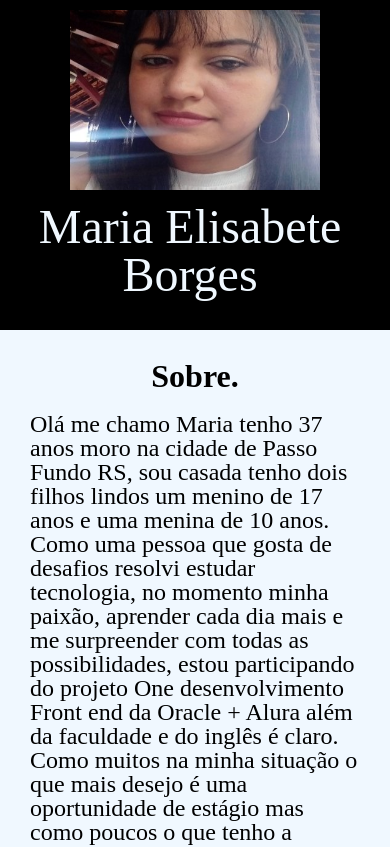
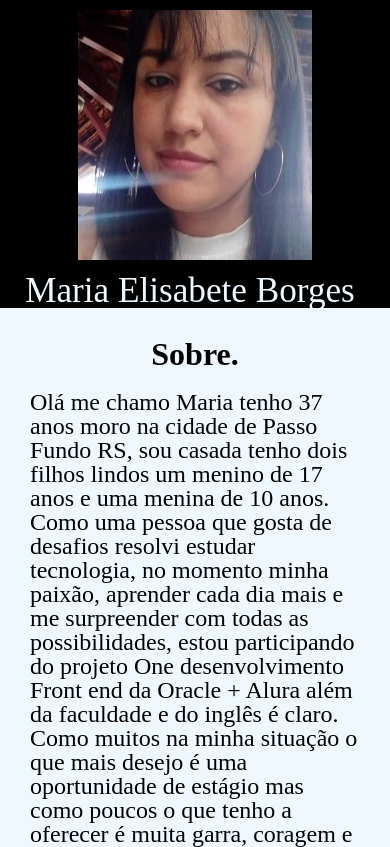
Before and after one commit to MariElisBorges/curriculo, a plain HTML site: page index.html in a window 390 px wide. Shown: the top 847 px of the page. Drawn offline with Linux system fonts and the light colour scheme.

Commit message:
Update style.css

```diff
--- a/style.css
+++ b/style.css
@@ -97,12 +97,14 @@ body{
     .container{
         display: block;
         text-align: center;
-        height: 330px;
+
 
     }
     .imagen{
-        width: 250px;
-        height: 180px;
+        width: 60%;
+    }
+    .titulo{
+        font-size: 2.2rem;
     }
     .rodape .contato {
         padding-bottom: 50px;
```
